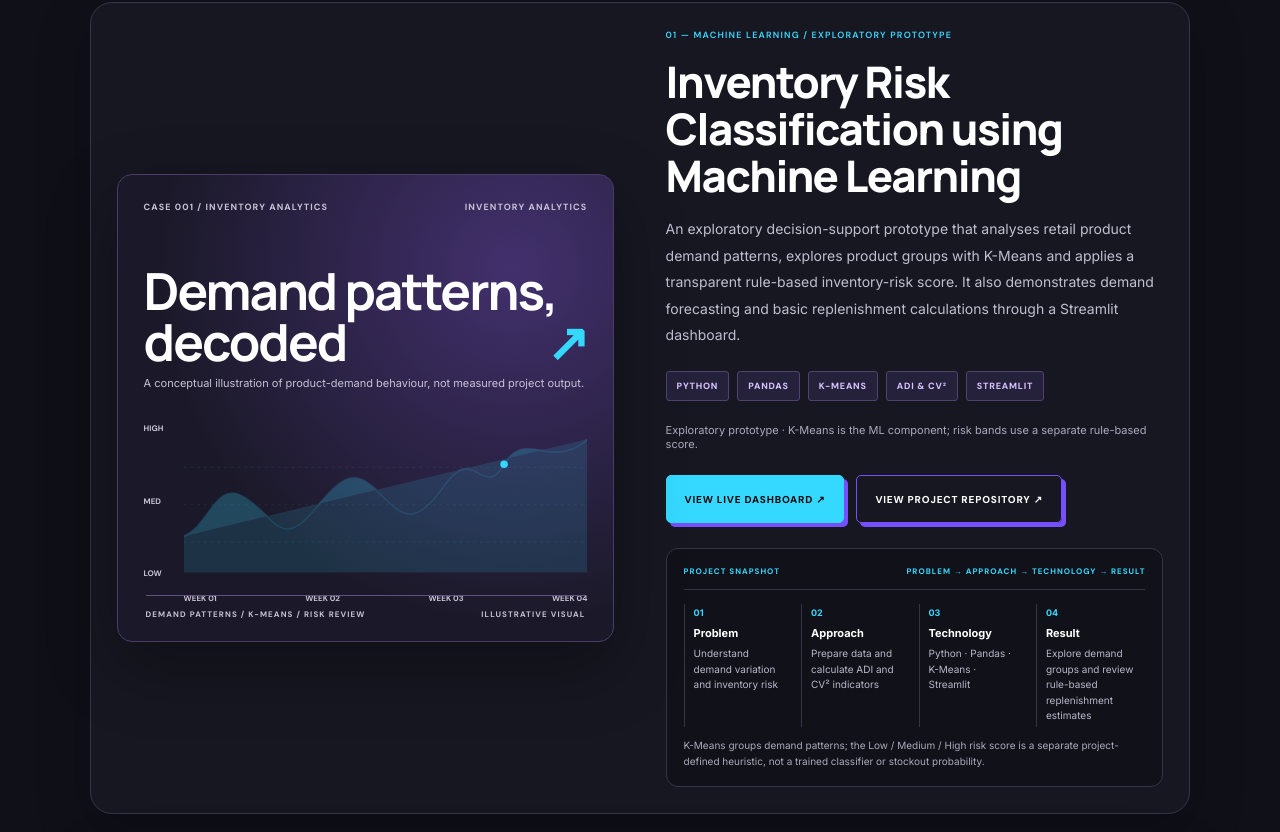
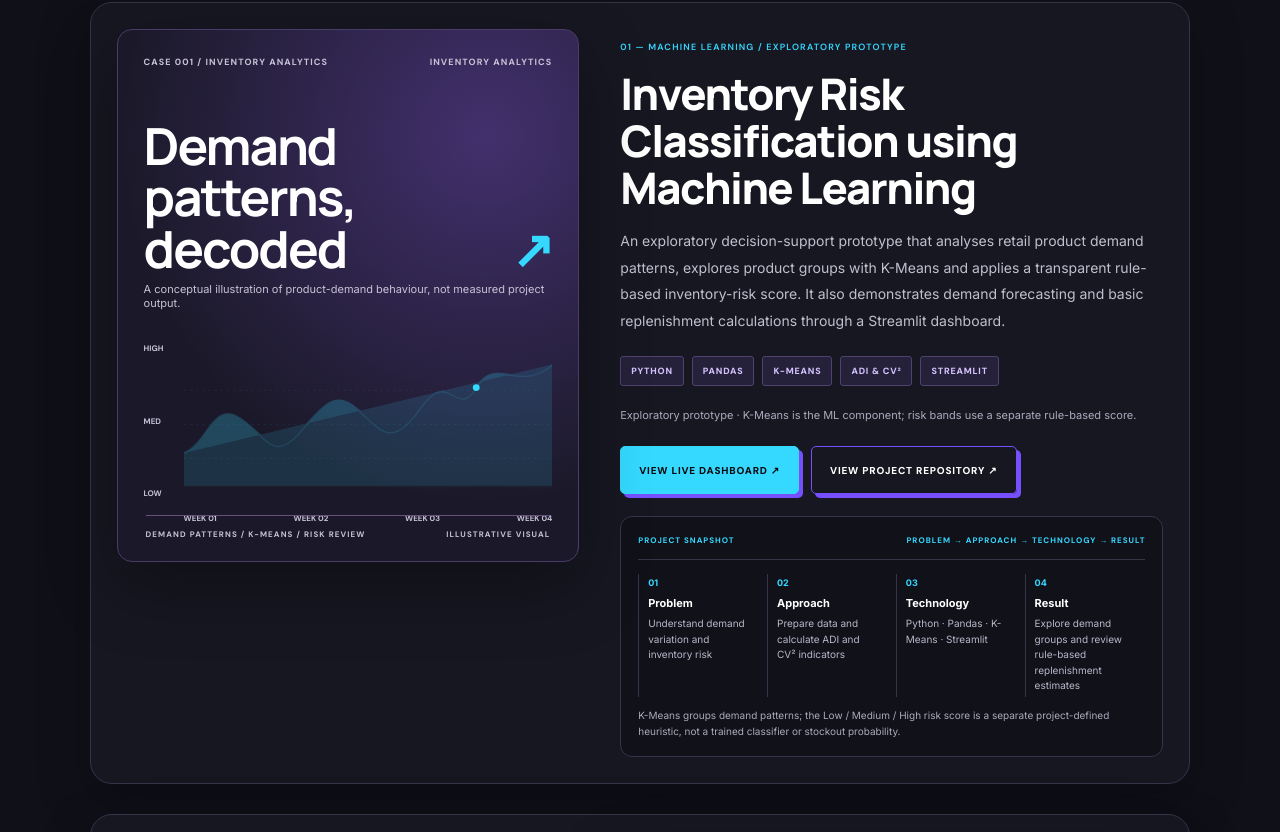
Before and after one commit to aqsa745-s/aqsa-shaheen-portfolio, a plain HTML site: page index.html in a window 1280 px wide. Shown: the part 2868-3700 px from the top of the page. Drawn offline with Linux system fonts and the light colour scheme.

Commit message:
Improve project section alignment and sticky navigation spacing

```diff
--- a/style.css
+++ b/style.css
@@ -394,3 +394,22 @@ body{background:#08090d!important;color:#f7f7fb!important;font-family:'Inter',sa
 @media(max-width:1000px){.workflow-grid,.delivery-flow{grid-template-columns:repeat(3,minmax(0,1fr))}}
 @media(max-width:700px){.workflow-grid,.delivery-flow{grid-template-columns:1fr 1fr}.workflow-card{min-height:190px}.delivery-step{min-height:135px}}
 @media(max-width:430px){.workflow-grid,.delivery-flow{grid-template-columns:1fr}.workflow-card{min-height:0}.delivery-step{min-height:0}}
+
+
+/* PROJECT SECTION REFINEMENT — prevent sticky-nav overlap and improve card alignment */
+html{scroll-padding-top:112px!important}
+section[id]{scroll-margin-top:112px!important}
+.project{align-items:start!important}
+.project-info{min-width:0!important;padding-top:12px!important}
+.project-visual{align-self:start!important}
+.project-breakdown{margin-top:22px!important}
+.breakdown-heading{flex-wrap:wrap!important;line-height:1.5!important}
+@media(min-width:701px){
+  .project{grid-template-columns:minmax(0,.92fr) minmax(0,1.08fr)!important;gap:3.2vw!important}
+  .project-visual{min-height:390px!important}
+}
+@media(max-width:700px){
+  html{scroll-padding-top:82px!important}
+  section[id]{scroll-margin-top:82px!important}
+  .project-info{padding-top:4px!important}
+}
```
